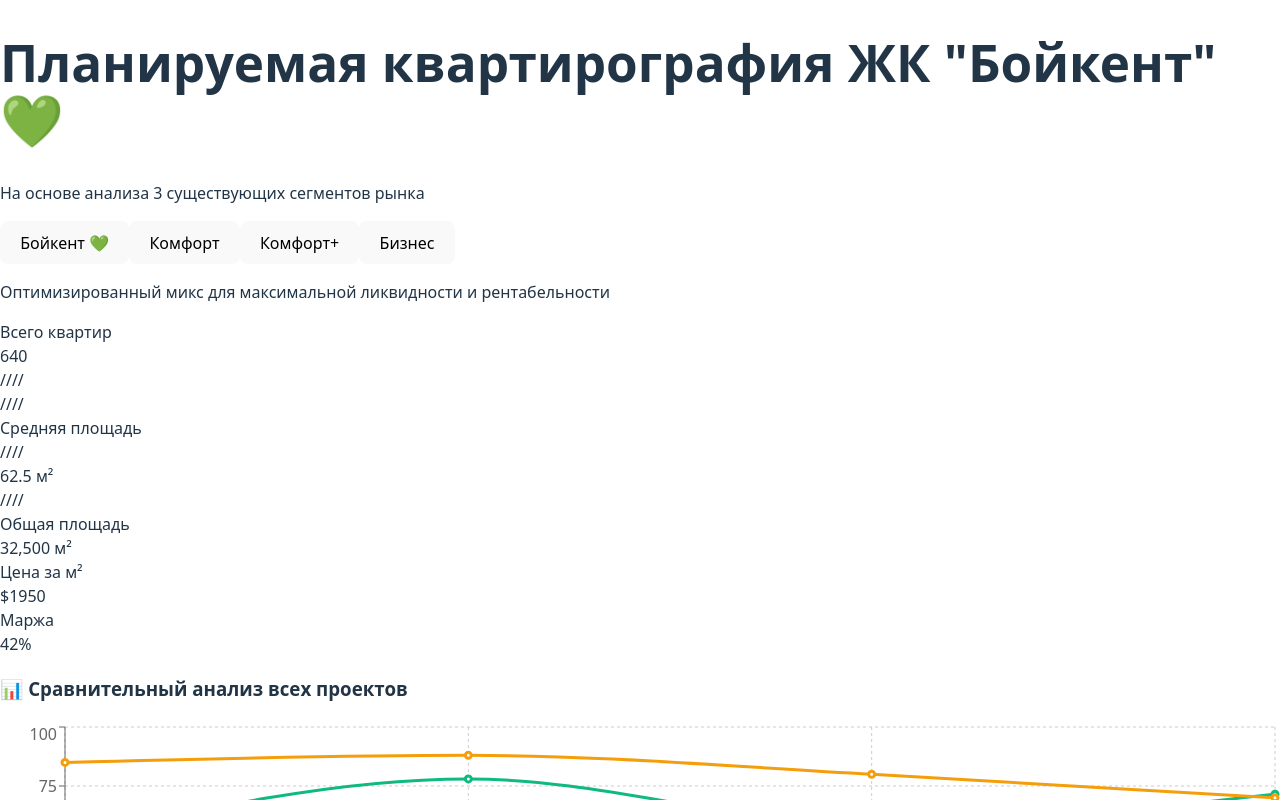
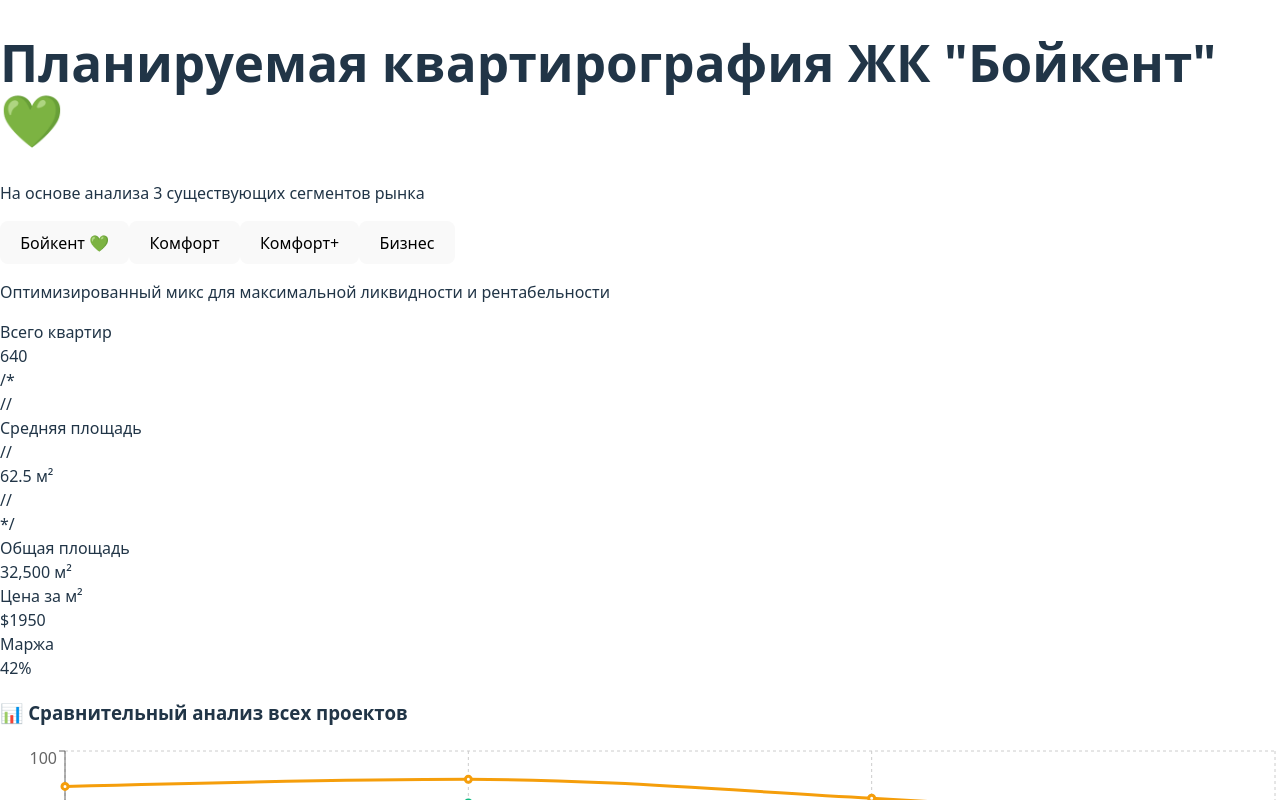
Before and after one commit to BarBerryy/apartment-dashboard, a React (Vite) app: page / in a window 1280 px wide. Shown: the top 800 px of the page. Built offline with nearby package versions, Linux system fonts and the light colour scheme.

Commit message:
Мои изменения

```diff
--- a/src/components/ApartmentMixDashboard.tsx
+++ b/src/components/ApartmentMixDashboard.tsx
@@ -202,10 +202,11 @@ const OptimizedApartmentMixDashboard = () => {
             <div className="text-sm opacity-90">Всего квартир</div>
             <div className="text-3xl font-bold">{currentData.totalUnits}</div>
           </div>
-          //// <div className="bg-gradient-to-br from-green-500 to-green-600 rounded-lg p-4 text-white">
-          ////  <div className="text-sm opacity-90">Средняя площадь</div>
-          ////  <div className="text-3xl font-bold">{currentData.avgArea} м²</div>
-          //// </div>
+        /* <div className="bg-gradient-to-br from-green-500 to-green-600 rounded-lg p-4 text-white">
+        //  <div className="text-sm opacity-90">Средняя площадь</div>
+        //    <div className="text-3xl font-bold">{currentData.avgArea} м²</div>
+        //  </div>
+        */
           <div className="bg-gradient-to-br from-purple-500 to-purple-600 rounded-lg p-4 text-white">
             <div className="text-sm opacity-90">Общая площадь</div>
             <div className="text-3xl font-bold">{currentData.totalArea.toLocaleString()} м²</div>
```
